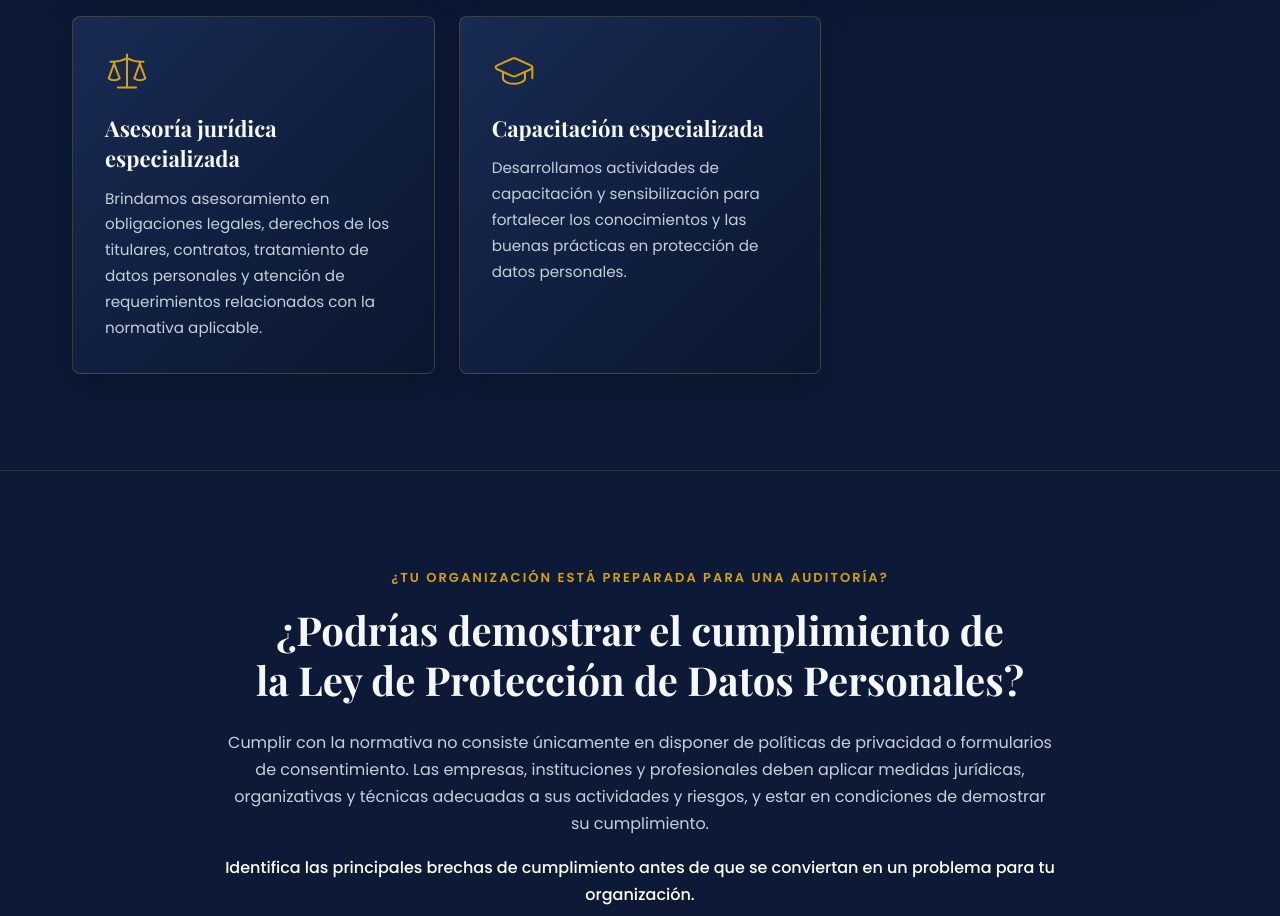
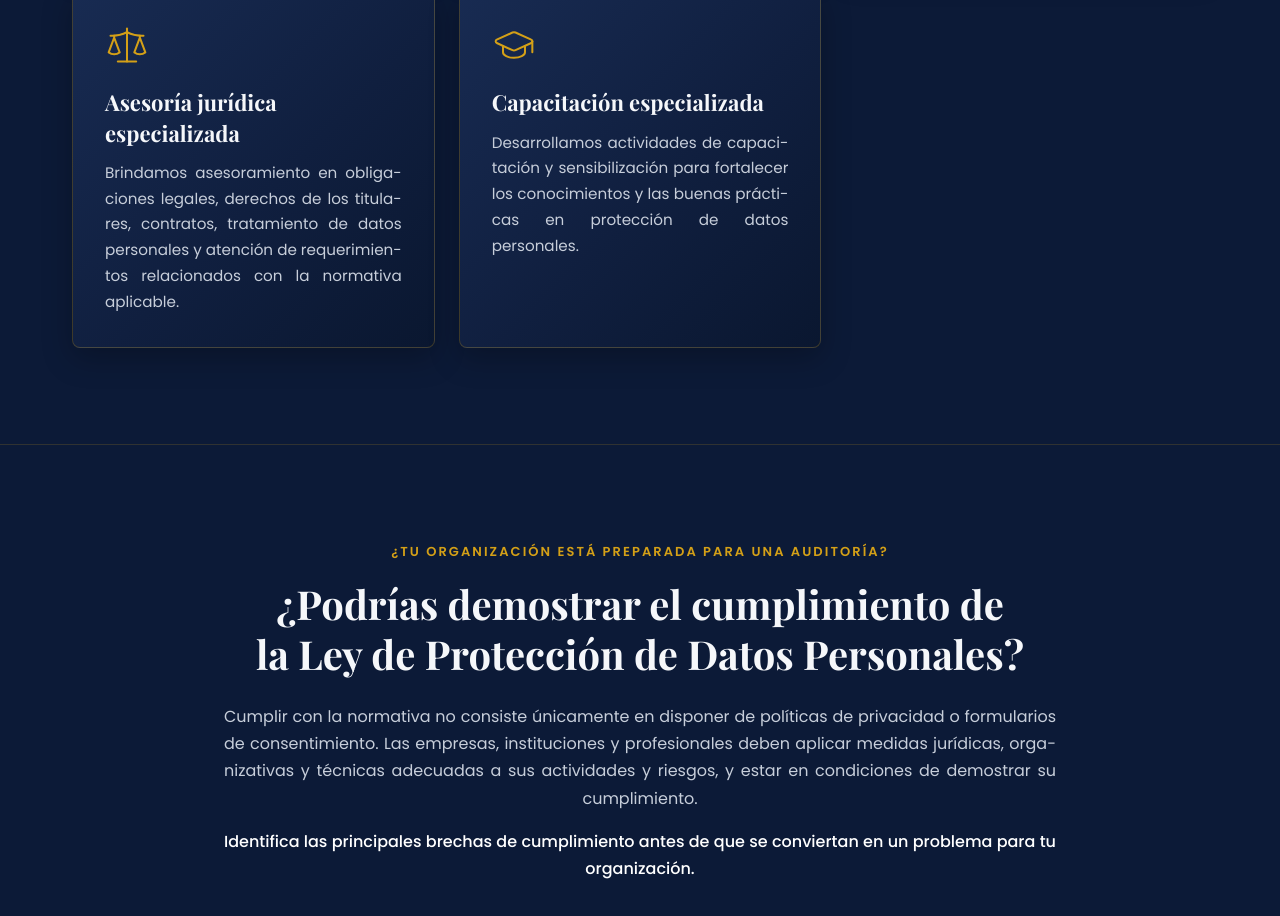
Before and after one commit to orbexstudiosec-del/lexdata2.0, a Next.js app: page /proteccion-de-datos in a window 1280 px wide. Shown: the part 2000-2916 px from the top of the page. Built offline with nearby package versions, Linux system fonts and the light colour scheme; a web font is replaced by a local one.

Commit message:
Justificar los párrafos largos de Protección de datos
Co-Authored-By: Claude Opus 5.5 <noreply@anthropic.com>

```diff
--- a/src/app/proteccion-de-datos/page.tsx
+++ b/src/app/proteccion-de-datos/page.tsx
@@ -127,7 +127,7 @@ export default function DataProtectionPage() {
             <li key={title} className="card p-8">
               <Icon aria-hidden className="size-11 text-gold" strokeWidth={1.1} />
               <h3 className="mt-5 font-display text-[1.375rem] font-bold leading-snug">{title}</h3>
-              <p className="mt-3 text-[0.95rem] text-mist">{text}</p>
+              <p className="mt-3 text-justify hyphens-auto text-[0.95rem] text-mist">{text}</p>
             </li>
           ))}
         </ul>
@@ -141,13 +141,13 @@ export default function DataProtectionPage() {
           <h2 className="mt-4 font-display text-3xl font-bold leading-tight sm:text-[2.5rem]">
             ¿Podrías demostrar el cumplimiento de la Ley de Protección de Datos Personales?
           </h2>
-          <p className="mt-6 text-mist">
+          <p className="mt-6 text-justify hyphens-auto [text-align-last:center] text-mist">
             Cumplir con la normativa no consiste únicamente en disponer de políticas de privacidad o
             formularios de consentimiento. Las empresas, instituciones y profesionales deben aplicar
             medidas jurídicas, organizativas y técnicas adecuadas a sus actividades y riesgos, y estar
             en condiciones de demostrar su cumplimiento.
           </p>
-          <p className="mt-4 font-medium">
+          <p className="mt-4 text-justify hyphens-auto [text-align-last:center] font-medium">
             Identifica las principales brechas de cumplimiento antes de que se conviertan en un
             problema para tu organización.
           </p>
@@ -170,7 +170,7 @@ export default function DataProtectionPage() {
                   +
                 </span>
               </summary>
-              <p className="mt-3 text-mist">{f.a}</p>
+              <p className="mt-3 text-justify hyphens-auto text-mist">{f.a}</p>
             </details>
           ))}
         </div>
@@ -188,7 +188,7 @@ export default function DataProtectionPage() {
             <li key={title} className="card p-8 text-center">
               <Icon aria-hidden className="mx-auto size-9 text-gold" strokeWidth={1.25} />
               <h3 className="mt-4 font-display text-xl font-bold">{title}</h3>
-              <p className="mt-2 text-[0.95rem] text-mist">{text}</p>
+              <p className="mt-2 text-justify hyphens-auto [text-align-last:center] text-[0.95rem] text-mist">{text}</p>
             </li>
           ))}
         </ul>
```
